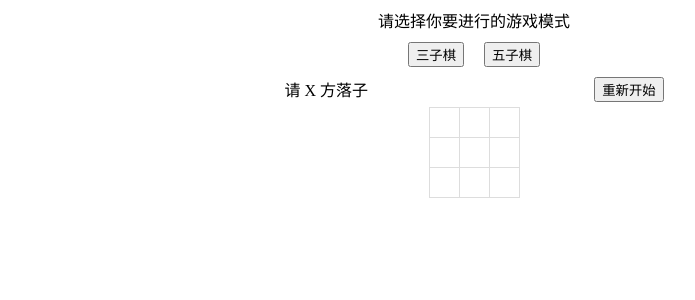
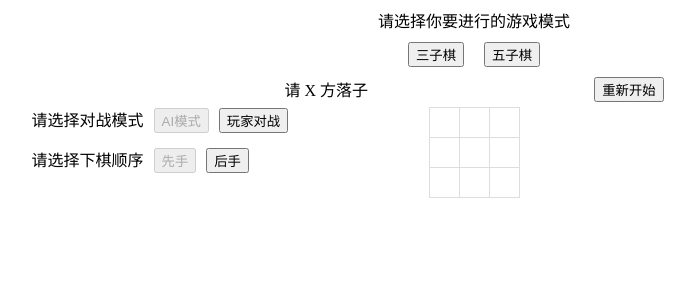
Before and after one commit to YH13594829423365484/tic-tac-toe, a React (Vite) app: page / in a window 1280 px wide. Shown: the top 300 px of the page, without its empty margins (166-861 px from the left). Built offline with nearby package versions, Linux system fonts and the light colour scheme.

Commit message:
#FEAT: [6]ai井字棋

```diff
--- a/src/App.tsx
+++ b/src/App.tsx
@@ -13,7 +13,7 @@ const store = configureStore();
 * The main application component.
 * @returns {JSX.Element} The rendered App component.
 */
-function App() {
+function App () {
     return (
         <Provider store={store}>
             <Router>
--- a/src/components/chessBoardClass/index.css
+++ b/src/components/chessBoardClass/index.css
@@ -19,6 +19,7 @@ th {
     margin-bottom: 30px;
     position: relative;
     margin-top: 10px;
+
     .head-left {
         position: absolute;
         left: 35%;
@@ -35,6 +36,25 @@ th {
     display: flex;
     justify-content: center;
 
+    .playMode {
+        position: absolute;
+        left: 15%;
+
+        .middle {
+            margin: 0 10px;
+        }
+    }
+
+    .sequence {
+        position: absolute;
+        left: 15%;
+        margin-top: 40px;
+
+        .middle {
+            margin: 0 10px;
+        }
+    }
+
     .history {
         position: absolute;
         right: 23%;
--- a/src/components/chessBoardClass/index.tsx
+++ b/src/components/chessBoardClass/index.tsx
@@ -21,6 +21,8 @@ interface ChessBoardProps {
 
 // 组件内部的数据
 interface ChessBoardState {
+    gameMode: string;
+    sequence: string;
 }
 /**
 * class模式的chessboard
@@ -28,6 +30,10 @@ interface ChessBoardState {
 class ChessBoardClass extends React.Component<ChessBoardProps, ChessBoardState> {
     constructor(props: ChessBoardProps) {
         super(props);
+        this.state = {
+            gameMode: 'AI模式',
+            sequence: '先手',
+        };
     }
 
     // 初始化
@@ -44,10 +50,83 @@ class ChessBoardClass extends React.Component<ChessBoardProps, ChessBoardState>
         if (prevProps.value !== this.props.value) {
             this.resume();
         }
+        if (this.state.gameMode === 'AI模式' && this.props.value.chessBoard === 3) {
+            this.aiPlayer();
+        }
         this.checkWin();
         this.checkDraw();
     }
-
+    /**
+     * 根据先手后顺序来判断第一步需要怎么落子
+     * 优先落子棋盘中间位置
+     * 否则落子四个角落
+     */
+    aiPlayer = () => {
+        const { value, squares, stepNumber } = this.props;
+        if (!value || !squares || stepNumber === undefined) return;
+        if (this.state.sequence === '后手') {
+            if (stepNumber === 0) {
+                this.callback(1, 1);
+            } else if (stepNumber % 2 === 0) {
+                if (stepNumber === 2 && squares[0][1] === value.player[1]) {
+                    this.callback(2, 0);
+                } else {
+                    const [row, col] = this.aiWin(value.player[0], value.player[1]);
+                    this.callback(row, col);
+                }
+            }
+        } else {
+            const [row, col] = this.aiWin(value.player[1], value.player[0]);
+            if (stepNumber === 1) {
+                squares[1][1] === null ? this.callback(1, 1) : this.callback(row, col);
+            } else if (stepNumber % 2 === 1) {
+                this.callback(row, col);
+            }
+        }
+    };
+    /**
+     * 判断AI落子位置
+     * 当下一步为AI落子时判断玩家和AI是否存在可以获胜的可能
+     * 如果AI可以获胜则直接获胜
+     * 否则如果玩家可以获胜则拦截
+     * 最后再考虑是否需要营造获胜机会
+     */
+    aiWin = (ai: string, player: string) => {
+        const { value, squares, stepNumber } = this.props;
+        if (!value || !squares || stepNumber === undefined) return [1, 1];
+        // 拦截位置
+        let interception: [number, number] = [1, 1];
+        for (let row = 0; row < value.chessBoard; row++) {
+            for (let col = 0; col < value.chessBoard; col++) {
+                if (squares[row][col] === null) {
+                    if (stepNumber >= 2) {
+                        // ai获胜
+                        if (win(row, col, ai, squares, value)) {
+                            return [row, col];
+                        }
+                        // 玩家获胜
+                        if (win(row, col, player, squares, value)) {
+                            interception = [row, col];
+                        }
+                    }
+                }
+            }
+        }
+        if (!(interception[0] === 1 && interception[1] === 1)) {
+            return interception;
+        }
+        const optimalMoves = [
+            [0, 0], [0, 2], [2, 0], [2, 2], // 角落
+            [0, 1], [1, 0], [1, 2], [2, 1], // 边缘
+        ];
+        for (const move of optimalMoves) {
+            const [row, col] = move;
+            if (squares[row][col] === null) {
+                return [row, col];
+            }
+        }
+        return [1, 1];
+    };
     /**
     *
     * @returns 检查是否获胜
@@ -125,7 +204,6 @@ class ChessBoardClass extends React.Component<ChessBoardProps, ChessBoardState>
         const { value, winner, dispatch, text } = this.props;
         dispatch(setSquares(stepValue));
         dispatch(setStepNumber(index + 1));
-        dispatch(setWinner(null));
         if (index !== history.length - 1) {
             dispatch(setWinner(null));
         } else {
@@ -134,6 +212,20 @@ class ChessBoardClass extends React.Component<ChessBoardProps, ChessBoardState>
         }
         index % 2 === 0 ? dispatch(setText(`请 ${value.player[1]} 方落子`)) : dispatch(setText(`请 ${value.player[0]} 方落子`));
     };
+    /**
+     *选择游戏模式
+     */
+    changePlayMode() {
+        this.state.gameMode === 'AI模式' ? this.setState({ gameMode: '玩家对战' }) : this.setState({ gameMode: 'AI模式' });
+        this.resume();
+    }
+    /**
+     * 选择下棋顺序
+     */
+    changeSequence() {
+        this.state.sequence === '先手' ? this.setState({ sequence: '后手' }) : this.setState({ sequence: '先手' });
+        this.resume();
+    }
     /**
     * 渲染棋盘
     * @param rowIndex
@@ -174,6 +266,20 @@ class ChessBoardClass extends React.Component<ChessBoardProps, ChessBoardState>
                             </table>
                         </div>
                     </div>
+                    {this.props.value.chessBoard === 3 && (
+                        <div>
+                            <div className='playMode'>
+                                <span>请选择对战模式</span>
+                                <button className='middle' disabled={this.state.gameMode === 'AI模式'} onClick={() => this.changePlayMode()}>{'AI模式'}</button>
+                                <button disabled={this.state.gameMode === '玩家对战'} onClick={() => this.changePlayMode()}>{'玩家对战'}</button>
+                            </div>
+                            <div className='sequence'>
+                                <span>请选择下棋顺序</span>
+                                <button className='middle' disabled={!(this.state.gameMode === 'AI模式' && this.state.sequence === '后手')} onClick={() => this.changeSequence()}>{'先手'}</button>
+                                <button disabled={!(this.state.gameMode === 'AI模式' && this.state.sequence === '先手')} onClick={() => this.changeSequence()}>{'后手'}</button>
+                            </div>
+                        </div>
+                    )}
                     <div className='history'>
                         {this.props.history.map((stepValue: any, index: number) => (
                             <div key={index}>
```
Also changed, not shown: 1 other file (tests, documents, lock files or other folders).
